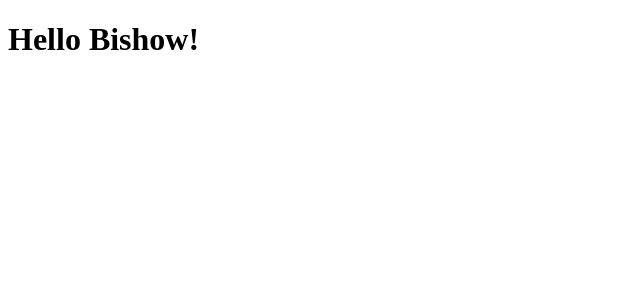
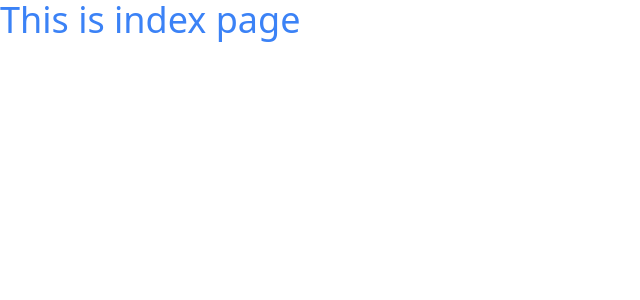
Before and after one commit to bishowX/project-z, a Nuxt app: page / in a window 1280 px wide. Shown: the top 300 px of the page, without its empty margins (0-640 px from the left). Built offline with nearby package versions, Linux system fonts and the light colour scheme.

Commit message:
setup tailwind css

```diff
--- a/app.vue
+++ /dev/null
@@ -1,5 +0,0 @@
-<template>
-	<div>
-		<h1>Hello Bishow!</h1>
-	</div>
-</template>
--- /dev/null
+++ b/assests/css/tailwind.css
@@ -0,0 +1,3 @@
+@tailwind base;
+@tailwind components;
+@tailwind utilities;
--- a/nuxt.config.ts
+++ b/nuxt.config.ts
@@ -1,2 +1,7 @@
 // https://nuxt.com/docs/api/configuration/nuxt-config
-export default defineNuxtConfig({});
+export default defineNuxtConfig({
+	typescript: {
+		shim: false,
+	},
+	modules: ["@nuxtjs/tailwindcss"],
+});
--- a/package.json
+++ b/package.json
@@ -13,6 +13,7 @@
 	},
 	"devDependencies": {
 		"@nuxtjs/eslint-config-typescript": "^12.0.0",
+		"@nuxtjs/tailwindcss": "^6.4.1",
 		"@typescript-eslint/parser": "^5.54.1",
 		"eslint": "^8.35.0",
 		"eslint-config-prettier": "^8.7.0",
@@ -25,6 +26,7 @@
 		"prettier-plugin-tailwindcss": "^0.2.4"
 	},
 	"dependencies": {
+		"class-variance-authority": "^0.4.0",
 		"typescript": "^4.9.5"
 	}
 }
--- /dev/null
+++ b/pages/index.vue
@@ -0,0 +1,3 @@
+<template>
+	<h1 class="text-4xl text-blue-500">This is index page</h1>
+</template>
--- /dev/null
+++ b/tailwind.config.js
@@ -0,0 +1,8 @@
+/** @type {import('tailwindcss').Config} */
+module.exports = {
+	content: ["./**/*.vue"],
+	theme: {
+		extend: {},
+	},
+	plugins: [],
+};
```
Also changed, not shown: 1 other file (tests, documents, lock files or other folders).
